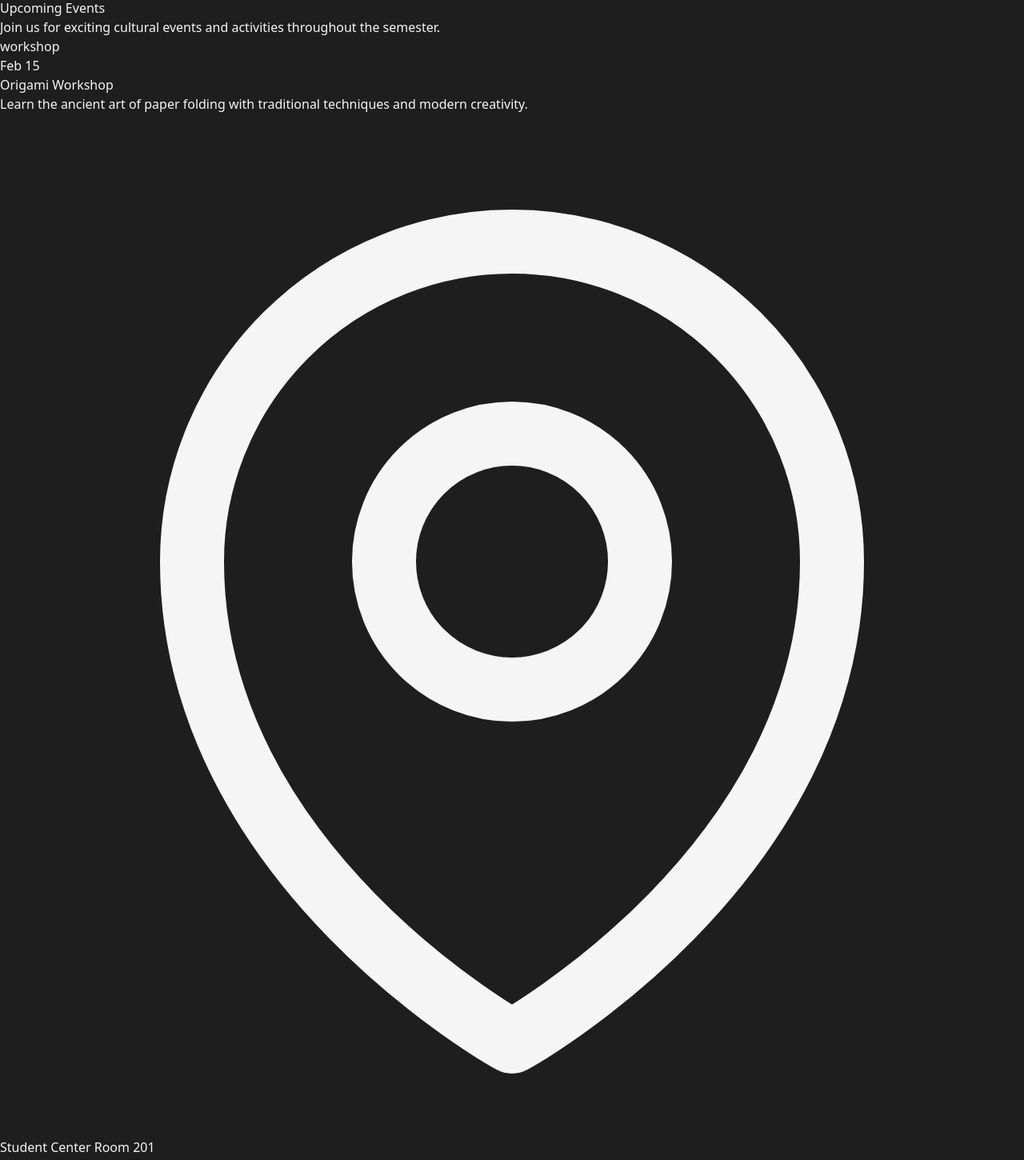
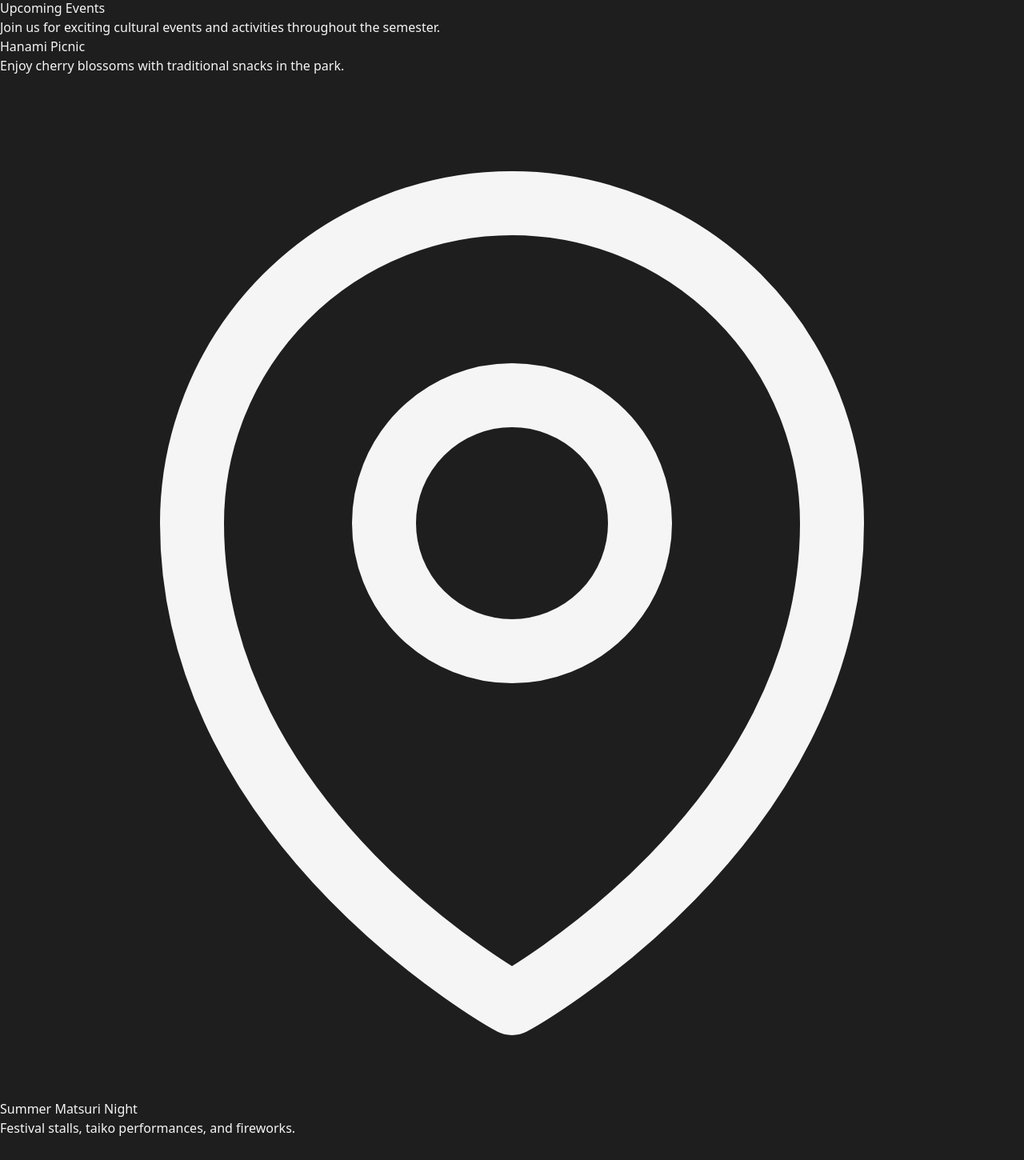
Before and after one commit to tatsuya2607/JSA-website, a React (Vite) app in the folder japanese-culuture-site/: page / in a window 1280 px wide. Shown: the part 7093-8543 px from the top of the page at 80% size. Built offline with nearby package versions, Linux system fonts and the light colour scheme.

Commit message:
Add data to events

```diff
--- a/japanese-culuture-site/src/data/EventData.js
+++ b/japanese-culuture-site/src/data/EventData.js
@@ -6,32 +6,36 @@ import {
 export const eventData = [
   {
     id: 1,
-    tag: "workshop",
-    date: "Feb 15",
-    title: "Origami Workshop",
-    description: `Learn the ancient art of paper folding with traditional techniques and modern creativity.`,
-    place: "Student Center Room 201",
+    title: "Hanami Picnic",
+    description: "Enjoy cherry blossoms with traditional snacks in the park.",
+    eventDate: "2026-04-05",   // YYYY-MM-DD
+    location: "Ueno Park, Tokyo",
+    category: "Seasonal",
+    image: null,
+    isPublished: true,
     icon: MapPinIcon
   },
-
   {
     id: 2,
-    tag: "festival",
-    date: "Feb 22",
-    title: "Mini Hanami Celebration",
-    description: `Celebrate cherry blossom season with traditional games, food, and cultural performances.`,
-    place: "University Garden",
+    title: "Summer Matsuri Night",
+    description: "Festival stalls, taiko performances, and fireworks.",
+    eventDate: "2026-07-20",
+    location: "Asakusa, Tokyo",
+    category: "Festival",
+    image: null,
+    isPublished: true,
     icon: MapPinIcon
   },
-
   {
     id: 3,
-    tag: "Language",
-    date: "Mar 1",
-    title: "Japanese Language Exchange",
-    description: `Practice Japanese conversation skills with native speakers in a friendly environment.`,
-    place: "Library Study Room B",
-    icon: MapPinIcon
-  },
+    title: "Tea Ceremony Workshop",
+    description: "Beginner-friendly tea ceremony experience.",
+    eventDate: "2026-09-12",
+    location: "Kyoto Cultural Center",
+    category: "Workshop",
+    image: null,
+    isPublished: false,
+    icon:  MapPinIcon
+  }
 
 ];
```
